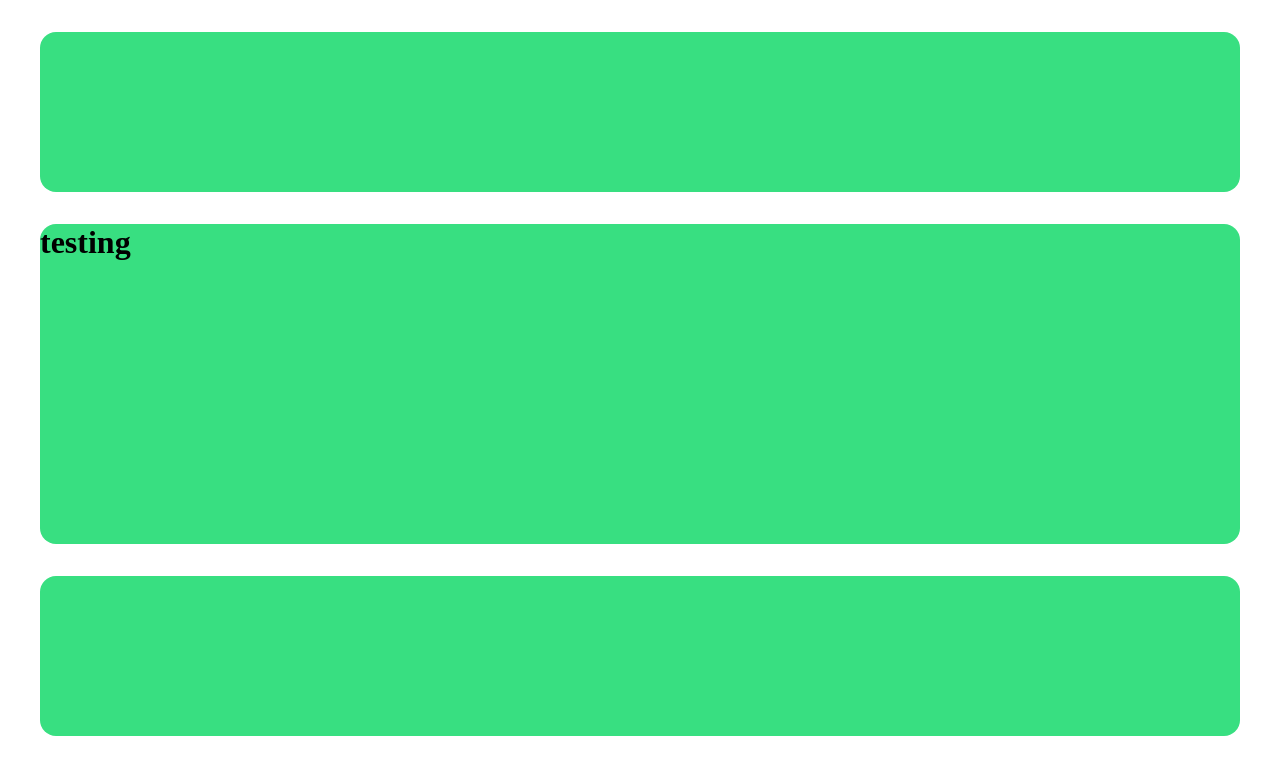
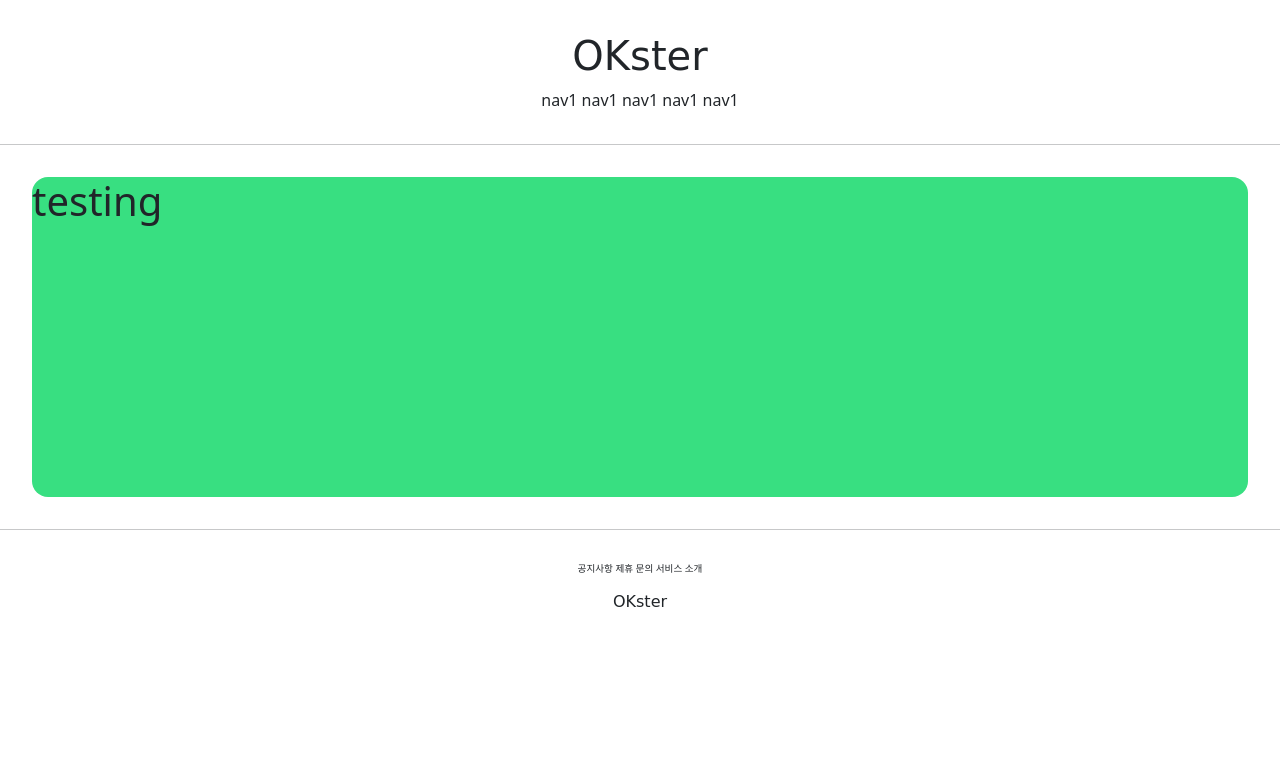
Before and after one commit to OK-Bi/OKster, a Django app: page /account/hello_world/ in a window 1280 px wide. Shown: the top 775 px of the page. Run offline with Django 3.2, Linux system fonts and the light colour scheme.

Commit message:
django course 10 commit

```diff
--- a/templates/base.html
+++ b/templates/base.html
@@ -6,8 +6,12 @@
 <body>
     {% include 'header.html' %}
 
+    <hr>
+
     {% block content %}
     {% endblock %}
+
+    <hr>
 
     {% include 'footer.html' %}
 
--- a/templates/footer.html
+++ b/templates/footer.html
@@ -1,2 +1,11 @@
-<div style="height: 10rem; background-color: #38df81; border-radius: 1rem; margin: 2rem;">
+    <div style="text-align: center; margin-top: 2rem;">
+        <div style="font-size: .6rem;">
+            <span>공지사항</span>
+            <span>제휴 문의</span>
+            <span>서비스 소개</span>
+        </div>
+        <div style="margin-top: 1rem;">
+            <h6 style="margin-top :1rem; font-family: 'Zen Loop', cursive;" >OKster</h6>
+        </div>
+
     </div>
--- a/templates/head.html
+++ b/templates/head.html
@@ -2,4 +2,18 @@
 <head>
     <meta charset="UTF-8">
     <title>OKster</title>
+
+    <!--  BOOTSTRAP LINK  -->
+    <link href="https://cdn.jsdelivr.net/npm/bootstrap@5.0.2/dist/css/bootstrap.min.css"
+          rel="stylesheet" integrity="sha384-EVSTQN3/azprG1Anm3QDgpJLIm9Nao0Yz1ztcQTwFspd3yD65VohhpuuCOmLASjC" crossorigin="anonymous">
+
+    <!--  GOOGLE FONTS LINK  -->
+        <!--  GEN LOOP  -->
+    <link href="https://cdn.jsdelivr.net/npm/bootstrap@5.0.2/dist/css/bootstrap.min.css" rel="stylesheet"
+          integrity="sha384-EVSTQN3/azprG1Anm3QDgpJLIm9Nao0Yz1ztcQTwFspd3yD65VohhpuuCOmLASjC" crossorigin="anonymous">
+
+        <!--   LOBSTER   -->
+     <link href="https://cdn.jsdelivr.net/npm/bootstrap@5.0.2/dist/css/bootstrap.min.css" rel="stylesheet"
+            integrity="sha384-EVSTQN3/azprG1Anm3QDgpJLIm9Nao0Yz1ztcQTwFspd3yD65VohhpuuCOmLASjC" crossorigin="anonymous">
+
 </head>
--- a/templates/header.html
+++ b/templates/header.html
@@ -1,2 +1,12 @@
-    <div style="height: 10rem; background-color: #38df81; border-radius: 1rem; margin: 2rem;">
+    <div style="text-align: center; margin: 2rem 0; ">
+        <div>
+            <h1 style="font-family: 'Zen Loop', cursive;">OKster</h1>
+        </div>
+        <div>
+            <span>nav1</span>
+            <span>nav1</span>
+            <span>nav1</span>
+            <span>nav1</span>
+            <span>nav1</span>
+        </div>
     </div>
```
